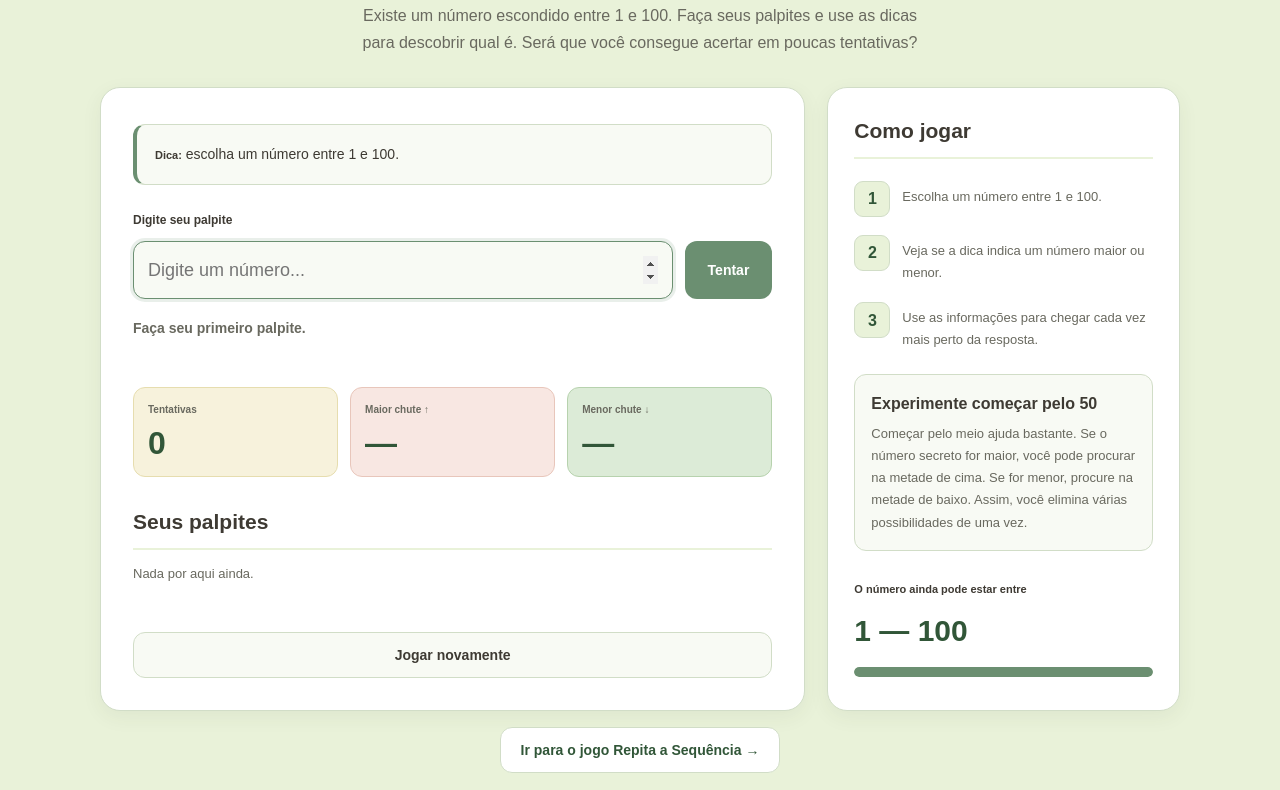
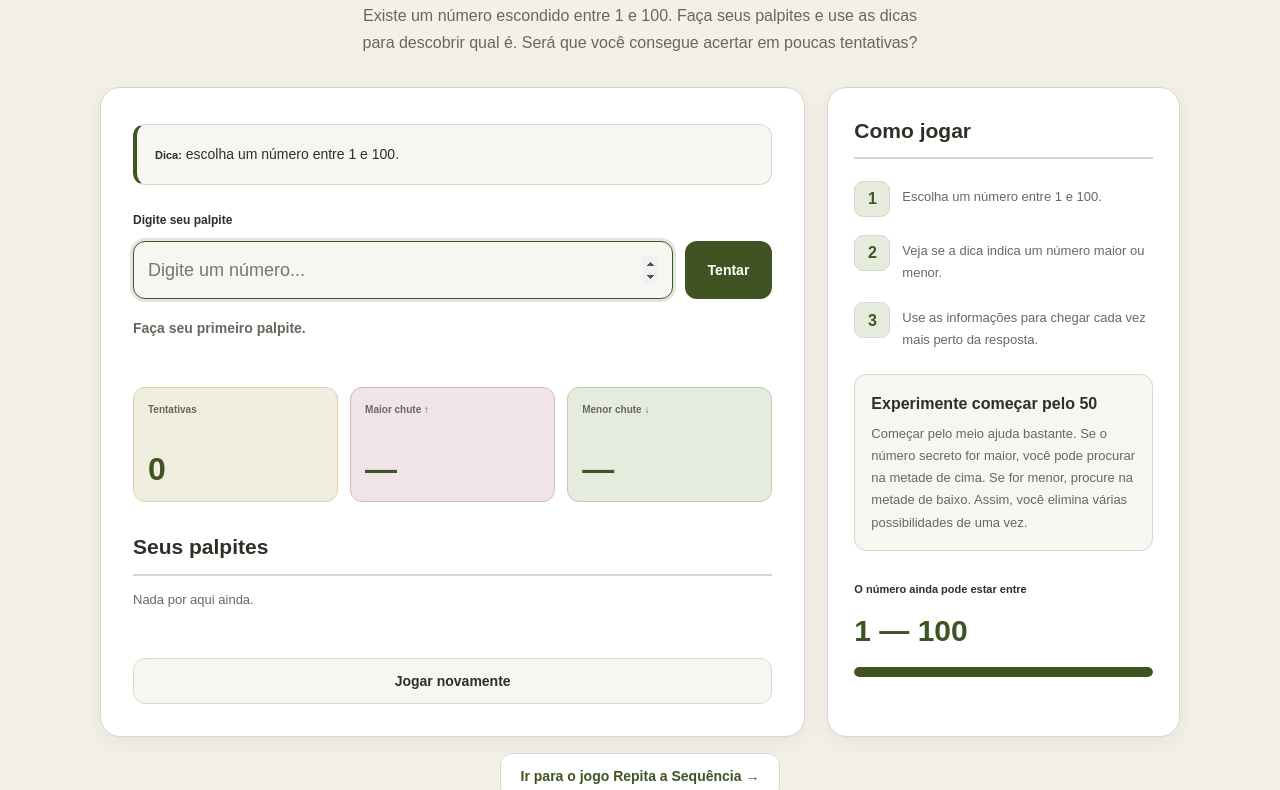
Before and after one commit to frassonjoao0103-art/Projeto-da-feira, a plain HTML site: page index2.html in a window 1280 px wide. Shown: the part 203-993 px from the top of the page. Drawn offline with Linux system fonts and the light colour scheme.

Commit message:
cores mudadas

```diff
--- a/inicio.css
+++ b/inicio.css
@@ -1,16 +1,18 @@
 :root {
     color-scheme: light;
-    --fundo: #E9F2D9;
+    --fundo: #98A97F;
     --cartao: #FFFFFF;
-    --cartao-claro: #F8FAF4;
-    --borda: #D1DDC7;
-    --texto: #3E3A33;
-    --cinza: #69695F;
-    --verde-claro: #9CC7A3;
-    --verde: #6B8F71;
-    --verde-escuro: #315638;
-    --amarelo: #D2D9E8;
-    --sombra: 0 8px 28px #3E3A3310;
+    --cartao-claro: #F5F6F0;
+    --borda: #D0D5C5;
+    --texto: #302D24;
+    --cinza: #545023;
+    --verde-claro: #98A97F;
+    --verde: #405423;
+    --verde-escuro: #303F1A;
+    --amarelo: #545023;
+    --vinho: #542335;
+    --roxo: #4B2354;
+    --sombra: 0 8px 28px #302D2418;
 }
 
 * {
@@ -25,7 +27,7 @@ body {
     margin: 0;
     min-height: 100vh;
     background:
-        radial-gradient(ellipse at 50% 0%, #D8E9D6 0%, transparent 55%),
+        radial-gradient(ellipse at 50% 0%, #DCE2D1 0%, transparent 55%),
         var(--fundo);
     color: var(--texto);
     font-family: Arial, Helvetica, sans-serif;
@@ -36,8 +38,8 @@ a {
     color: inherit;
 }
 
-a:focus-visible {
-    outline: 3px solid var(--verde-escuro);
+*:focus-visible {
+    outline: 3px solid var(--roxo);
     outline-offset: 4px;
 }
 
@@ -95,7 +97,7 @@ a:focus-visible {
 
 .card:hover {
     transform: translateY(-4px);
-    box-shadow: 0 14px 34px #3E3A3318;
+    box-shadow: 0 14px 34px #302D2425;
 }
 
 .icone {
@@ -143,23 +145,23 @@ a:focus-visible {
     min-height: 22px;
     border: 2px solid #FFFFFF;
     border-radius: 7px;
-    box-shadow: 0 1px 3px #3E3A3325;
+    box-shadow: 0 1px 3px #302D2430;
 }
 
 .cor.verde {
-    background: #32B866;
+    background: #405423;
 }
 
 .cor.vermelho {
-    background: #F05252;
+    background: #542335;
 }
 
 .cor.amarelo {
-    background: #FFD43B;
+    background: #545023;
 }
 
 .cor.azul {
-    background: #438BE8;
+    background: #4B2354;
 }
 
 .categoria {
@@ -244,7 +246,7 @@ a:focus-visible {
     padding: 25px;
     border: 1px solid var(--borda);
     border-radius: 16px;
-    background: #F4F7EF;
+    background: #F5F6F0;
 }
 
 .sobre-icone {
@@ -254,8 +256,8 @@ a:focus-visible {
     height: 46px;
     place-items: center;
     border-radius: 13px;
-    background: #D8E9D6;
-    color: var(--verde-escuro);
+    background: #98A97F;
+    color: #302D24;
     font-size: 26px;
 }
 
@@ -324,3 +326,18 @@ footer {
         transition: none !important;
     }
 }
+.cor.verde {
+    background: #22C55E;
+}
+
+.cor.vermelho {
+    background: #EF4444;
+}
+
+.cor.amarelo {
+    background: #FACC15;
+}
+
+.cor.azul {
+    background: #3B82F6;
+}
--- a/style.css
+++ b/style.css
@@ -1,21 +1,21 @@
 :root {
     color-scheme: light;
-    --fundo: #E9F2D9;
-    --cartao: #FFFFFF;
-    --cartao-claro: #F8FAF4;
-    --borda: #D1DDC7;
-    --texto: #3E3A33;
-    --cinza: #69695F;
-    --verde-claro: #9CC7A3;
-    --verde: #6B8F71;
-    --verde-escuro: #315638;
-    --amarelo: #D2D9E8;
+    --fundo: #98A97F;
+    --cartao: #F5F5EF;
+    --cartao-claro: #E9EBDD;
+    --borda: #98A97F;
+    --texto: #292A20;
+    --cinza: #545023;
+    --verde-claro: #98A97F;
+    --verde: #405423;
+    --verde-escuro: #405423;
+    --amarelo: #98A97F;
     --raio: 12px;
     --sombra: 0 6px 20px #3E3A3310;
-    --green: #32B866;
-    --red: #F05252;
-    --yellow: #FFD43B;
-    --blue: #438BE8;
+    --green: #405423;
+    --red: #542335;
+    --yellow: #545023;
+    --blue: #4B2354;
 }
 
 * {
@@ -258,19 +258,19 @@ h2 {
 }
 
 .pad.green.lit {
-    box-shadow: 0 0 0 3px #168D45, 0 0 30px #32B866B0;
+    box-shadow: 0 0 0 3px #98A97F, 0 0 30px #40542380;
 }
 
 .pad.red.lit {
-    box-shadow: 0 0 0 3px #C62828, 0 0 30px #F05252B0;
+    box-shadow: 0 0 0 3px #542335, 0 0 30px #54233580;
 }
 
 .pad.yellow.lit {
-    box-shadow: 0 0 0 3px #C69B00, 0 0 30px #FFD43BB0;
+    box-shadow: 0 0 0 3px #545023, 0 0 30px #54502380;
 }
 
 .pad.blue.lit {
-    box-shadow: 0 0 0 3px #175DB5, 0 0 30px #438BE8B0;
+    box-shadow: 0 0 0 3px #4B2354, 0 0 30px #4B235480;
 }
 
 .board-center {
@@ -401,7 +401,7 @@ kbd {
     height: 46px;
     place-items: center;
     border-radius: 14px;
-    background: #D8E9D6;
+    background: #E9EBDD;
     color: var(--verde-escuro);
     font-size: 25px;
 }
@@ -414,7 +414,7 @@ kbd {
     margin-top: 2px;
 }
 
-.learning-card p:not(.eyebrow) {
+.learning-card > p:not(.eyebrow) {
     margin-bottom: 0;
     color: var(--cinza);
     font-size: 16px;
@@ -540,7 +540,7 @@ footer {
         font-size: 21px;
     }
 
-    .learning-card p:not(.eyebrow) {
+    .learning-card > p:not(.eyebrow) {
         font-size: 14px;
     }
 
@@ -560,3 +560,29 @@ footer {
         animation-iteration-count: 1 !important;
     }
 }
+:root {
+    --green: #22C55E;
+    --red: #EF4444;
+    --yellow: #FACC15;
+    --blue: #3B82F6;
+}
+
+.pad.green {
+    background: var(--green);
+    border-radius: 100% 12px 12px 12px;
+}
+
+.pad.red {
+    background: var(--red);
+    border-radius: 12px 100% 12px 12px;
+}
+
+.pad.yellow {
+    background: var(--yellow);
+    border-radius: 12px 12px 12px 100%;
+}
+
+.pad.blue {
+    background: var(--blue);
+    border-radius: 12px 12px 100% 12px;
+}
--- a/style2.css
+++ b/style2.css
@@ -1,17 +1,19 @@
 :root {
     color-scheme: light;
-    --fundo: #E9F2D9;
+    --fundo: #F3F0E8;
     --cartao: #FFFFFF;
-    --cartao-claro: #F8FAF4;
-    --borda: #D1DDC7;
-    --texto: #3E3A33;
-    --cinza: #69695F;
-    --verde-claro: #9CC7A3;
-    --verde: #6B8F71;
-    --verde-escuro: #315638;
-    --amarelo: #D2D9E8;
+    --cartao-claro: #F7F6F1;
+    --borda: #D9D7C9;
+    --texto: #302E27;
+    --cinza: #69675E;
+    --verde-claro: #98A97F;
+    --verde: #405423;
+    --verde-escuro: #303F1A;
+    --amarelo: #545023;
+    --vermelho: #542335;
+    --roxo: #4B2354;
     --raio: 12px;
-    --sombra: 0 6px 20px #3E3A3310;
+    --sombra: 0 6px 20px #302E2710;
 }
 
 * {
@@ -39,7 +41,7 @@ input {
 button:focus-visible,
 input:focus-visible,
 a:focus-visible {
-    outline: 3px solid var(--verde-escuro);
+    outline: 3px solid var(--verde);
     outline-offset: 3px;
 }
 
@@ -153,7 +155,7 @@ input[type="number"] {
 input[type="number"]:focus {
     outline: none;
     border-color: var(--verde);
-    box-shadow: 0 0 0 3px #6B8F7125;
+    box-shadow: 0 0 0 3px #40542325;
 }
 
 input:disabled {
@@ -200,7 +202,8 @@ input:disabled {
 }
 
 .btn-secondary:hover:not(:disabled) {
-    background: var(--fundo);
+    background: var(--verde-claro);
+    color: var(--texto);
 }
 
 .game-panel > .btn-secondary {
@@ -234,18 +237,18 @@ input:disabled {
 }
 
 .stat-tries {
-    background: #F7F2DC;
-    border-color: #E6DDAF;
+    background: #F0EEDF;
+    border-color: #D8D2B2;
 }
 
 .stat-high {
-    background: #F8E7E2;
-    border-color: #E8C6BB;
+    background: #F1E4E8;
+    border-color: #D8B8C1;
 }
 
 .stat-low {
-    background: #DCEBD7;
-    border-color: #B7D2AE;
+    background: #E5EBDD;
+    border-color: #C1CEAE;
 }
 
 .stat-label {
@@ -255,7 +258,7 @@ input:disabled {
 }
 
 .stat-card strong {
-    color: var(--verde-escuro);
+    color: var(--verde);
     font-size: 32px;
     line-height: 1.1;
 }
@@ -268,7 +271,7 @@ input:disabled {
 .info-panel h2 {
     margin: 0;
     padding-bottom: 10px;
-    border-bottom: 2px solid var(--fundo);
+    border-bottom: 2px solid var(--borda);
     font-size: 21px;
 }
 
@@ -293,20 +296,20 @@ input:disabled {
 }
 
 .history-item.high {
-    background: #F8E7E2;
-    border-color: #E8C6BB;
-    color: #873F32;
+    background: #F1E4E8;
+    border-color: #D8B8C1;
+    color: var(--vermelho);
 }
 
 .history-item.low {
-    background: #DCEBD7;
-    border-color: #B7D2AE;
-    color: var(--verde-escuro);
+    background: #E5EBDD;
+    border-color: #C1CEAE;
+    color: var(--verde);
 }
 
 .history-item.correct {
-    background: #D0E6CB;
-    border-color: #A9C9A2;
+    background: #DDE5D0;
+    border-color: #98A97F;
     color: var(--verde-escuro);
 }
 
@@ -351,8 +354,8 @@ input:disabled {
     place-items: center;
     border: 1px solid var(--borda);
     border-radius: 9px;
-    background: var(--fundo);
-    color: var(--verde-escuro);
+    background: #E5EBDD;
+    color: var(--verde);
     font-weight: 800;
 }
 
@@ -394,7 +397,7 @@ input:disabled {
 .range-box strong {
     display: block;
     margin: 7px 0 12px;
-    color: var(--verde-escuro);
+    color: var(--verde);
     font-size: 30px;
 }
 
@@ -402,7 +405,7 @@ input:disabled {
     height: 10px;
     overflow: hidden;
     border-radius: 20px;
-    background: #E1E8D9;
+    background: #E2E4D9;
 }
 
 .range-bar {
@@ -427,7 +430,7 @@ input:disabled {
     border: 1px solid var(--borda);
     border-radius: 7px;
     background: var(--amarelo);
-    color: var(--texto);
+    color: #FFFFFF;
     font-size: 11px;
     font-weight: 800;
     letter-spacing: 1px;
@@ -458,8 +461,8 @@ input:disabled {
     padding: 7px 12px;
     border: 1px solid var(--borda);
     border-radius: 8px;
-    background: var(--cartao-claro);
-    color: var(--verde-escuro);
+    background: #E5EBDD;
+    color: var(--verde);
     font-size: 12px;
     font-weight: 800;
 }
@@ -480,7 +483,7 @@ input:disabled {
     border: 1px solid var(--borda);
     border-radius: var(--raio);
     background: var(--cartao);
-    color: var(--verde-escuro);
+    color: var(--verde);
     font-size: 14px;
     font-weight: 800;
     text-align: center;
@@ -576,3 +579,50 @@ footer {
         transition: none !important;
     }
 }
+
+.stats {
+    display: grid;
+    grid-template-columns: repeat(3, minmax(0, 1fr));
+    gap: 12px;
+    align-items: stretch;
+}
+
+.stat-card {
+    display: flex;
+    flex-direction: column;
+    justify-content: space-between;
+    gap: 8px;
+    min-width: 0;
+    min-height: 115px;
+    padding: 14px;
+    border: 1px solid var(--borda);
+    border-radius: var(--raio);
+    background: var(--cartao-claro);
+}
+
+.stat-tries {
+    background: #F0EEDF;
+    border-color: #D8D2B2;
+}
+
+.stat-high {
+    background: #F1E4E8;
+    border-color: #D8B8C1;
+}
+
+.stat-low {
+    background: #E5EBDD;
+    border-color: #C1CEAE;
+}
+
+.stat-label {
+    color: var(--cinza);
+    font-size: 10px;
+    font-weight: 800;
+}
+
+.stat-card strong {
+    color: var(--verde);
+    font-size: 32px;
+    line-height: 1.1;
+}
```
